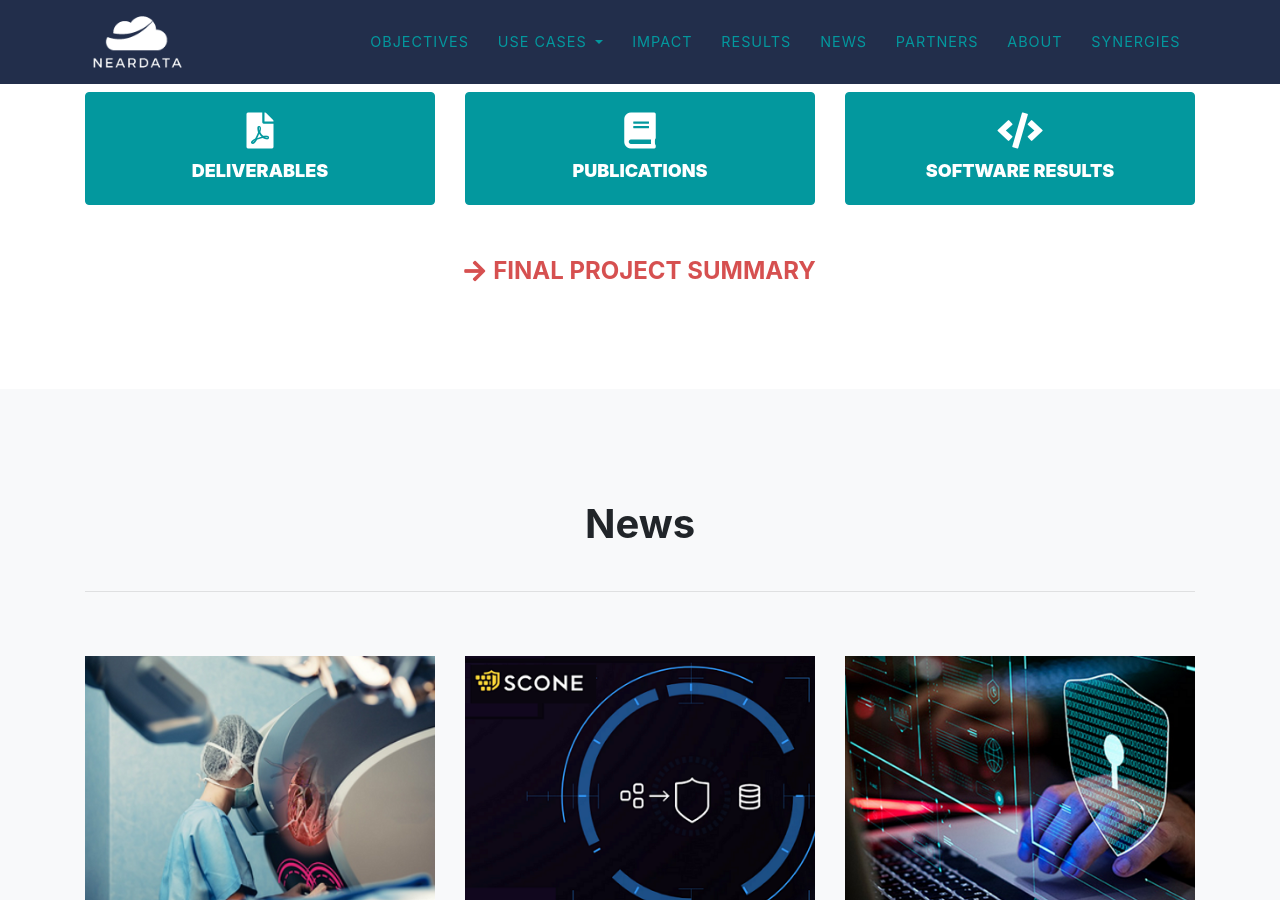
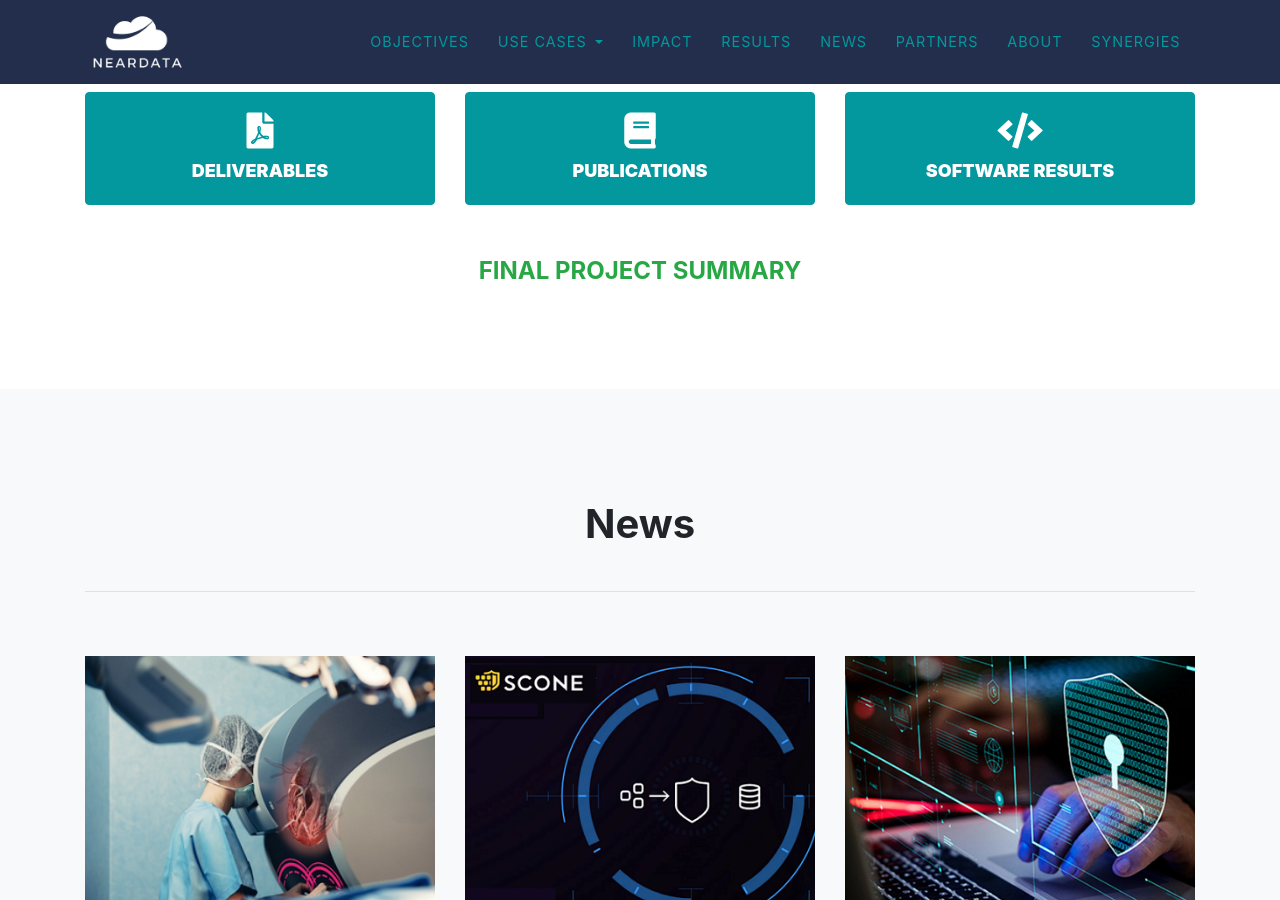
Before and after one commit to neardata-eu/neardata-eu.github.io, a Jekyll site: the page built from index.md, in a window 1280 px wide and 900 px high, scrolled down 1977 px. Built offline with Jekyll 4.4.1, drawn with Linux system fonts in a browser that asks for light colours; some web fonts are replaced.

Commit message:
Changed FINAL PROJECT SUMMARY text color

```diff
--- a/_includes/results.html
+++ b/_includes/results.html
@@ -30,8 +30,8 @@
 
         <div class="row text-center justify-content-center mt-4">
             <div class="col-lg-12">
-                <a href="{{ '/project-summary/' | relative_url }}" style="font-size: 1.5rem; font-weight: bold; color: #d65050; text-decoration: none; display: inline-flex; align-items: center;">
-                    <i class="fas fa-arrow-right mr-2"></i> FINAL PROJECT SUMMARY
+                <a href="{{ '/project-summary/' | relative_url }}" style="font-size: 1.5rem; font-weight: bold; color: #28a745; text-decoration: none; display: inline-flex; align-items: center;">
+                    FINAL PROJECT SUMMARY
                 </a>
             </div>
         </div>
```
